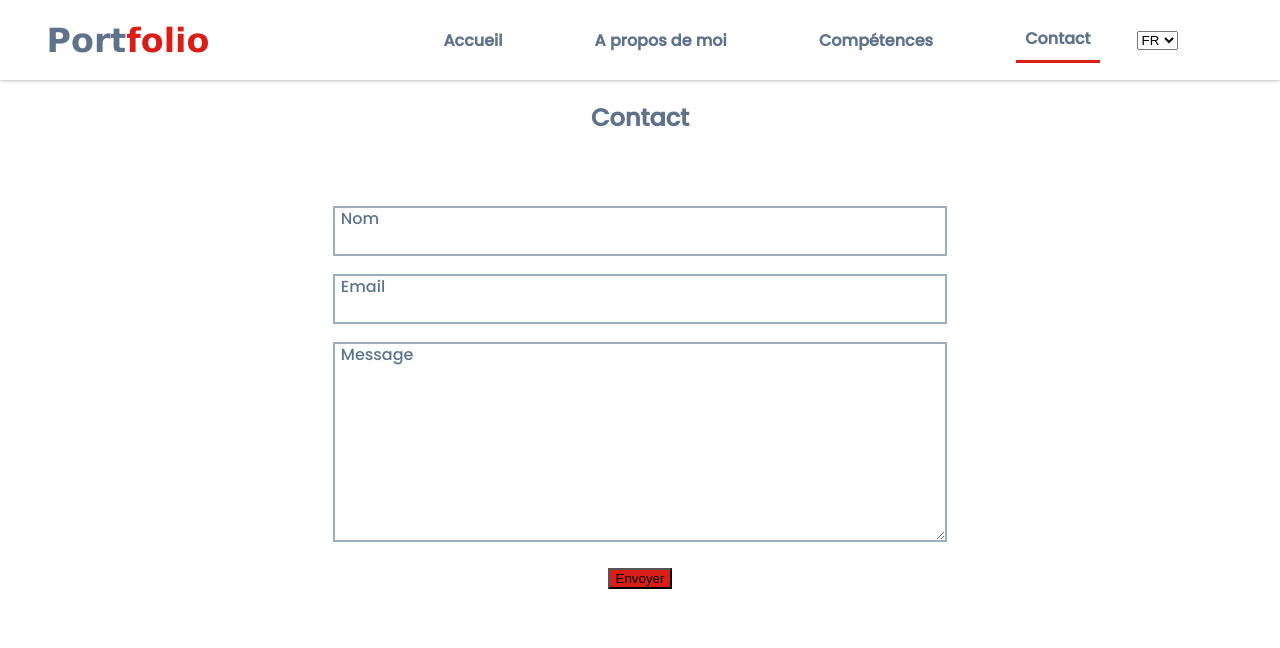
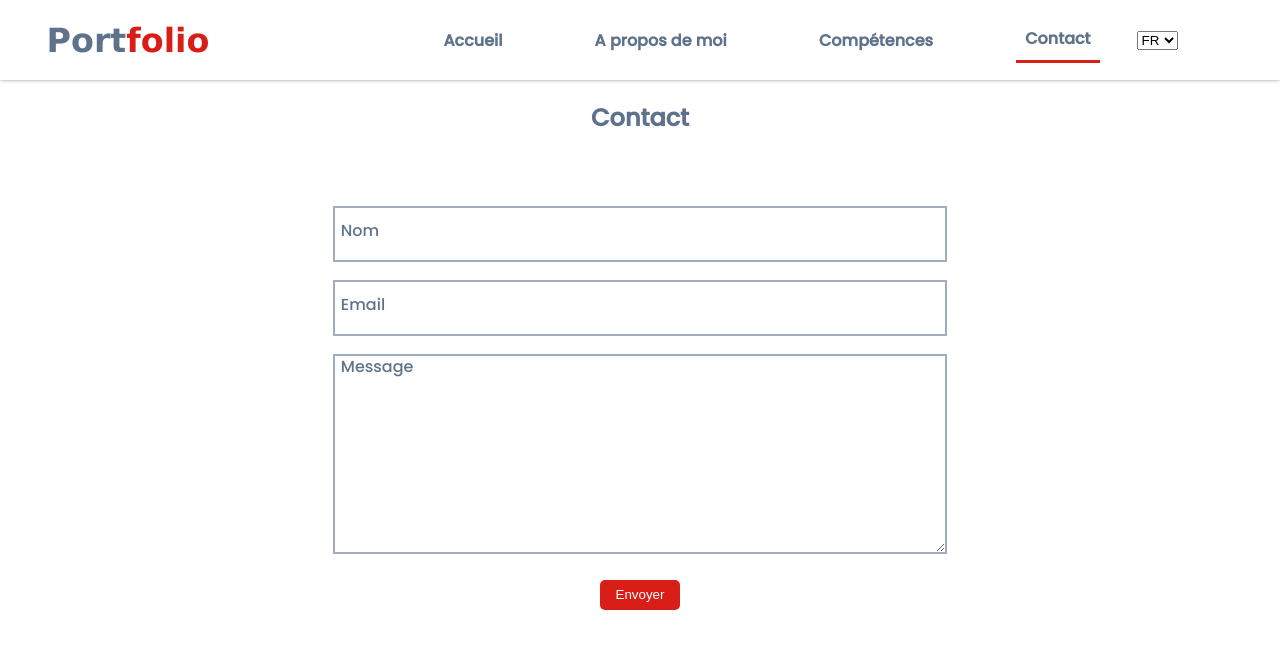
Before and after one commit to kevintsi/my-portfolio, a React (Create React App) app: page /contact in a window 1280 px wide. Shown: the top 648 px of the page. Built offline with nearby package versions, Linux system fonts and the light colour scheme.

Commit message:
Css de Contact et le front de Contact (WIP)

```diff
--- a/src/components/Contact/Contact.css
+++ b/src/components/Contact/Contact.css
@@ -36,12 +36,32 @@
   left: 8px;
 }
 
+input[type="text"] + label,
+input[type="email"] + label {
+  bottom: 50%;
+  transition: all 0.2s;
+  touch-action: manipulation;
+}
+
+input:not(:placeholder-shown) + label,
 input:focus + label {
-  bottom: 50px;
+  font-size: smaller;
+  color: #d91e18;
+  bottom: 60px;
+  left: 4px;
+  opacity: 0.5;
+}
+::-webkit-input-placeholder {
+  opacity: 0;
+  transition: inherit;
+}
+
+input:focus::-webkit-input-placeholder {
+  opacity: 1;
 }
 
 textarea:focus + label {
-  bottom: 50px;
+  display: none;
 }
 
 input[type="text"],
@@ -49,14 +69,16 @@ input[type="email"],
 textarea {
   width: 100%;
   margin-bottom: 3%;
+  padding: 5px;
   box-sizing: border-box;
   border: 2px solid #9facbc;
   outline: none;
+  font-size: large;
 }
 
 input[type="text"],
 input[type="email"] {
-  padding: 2.5% 0%;
+  padding: 2.5% 2%;
 }
 
 textarea {
@@ -66,9 +88,19 @@ textarea {
   min-width: 100%;
   max-height: 400px;
   overflow-y: auto;
+  font-size: large;
 }
 
 input[type="submit"] {
   outline: none;
+  border-radius: 5px;
+  padding: 1% 2%;
+  cursor: pointer;
+  border-style: none;
+  color: rgb(255, 255, 255);
   background: #d91e18;
 }
+
+input[type="submit"]:hover {
+  box-shadow: 0px 1px 4px black;
+}
--- a/src/components/Contact/Contact.js
+++ b/src/components/Contact/Contact.js
@@ -8,12 +8,12 @@ const Contact = () => {
             <div className="contact-main-container">
                 <form className="form-container">
                     <div>
-                        <input type="text" required />
+                        <input type="text" placeholder="Phil Anthrope" required />
                         <label>Nom</label>
                     </div>
 
                     <div>
-                        <input type="email" required />
+                        <input type="email" placeholder="phil.anthrope@gmail.com" required />
                         <label>Email</label>
                     </div>
                     <div>
```
